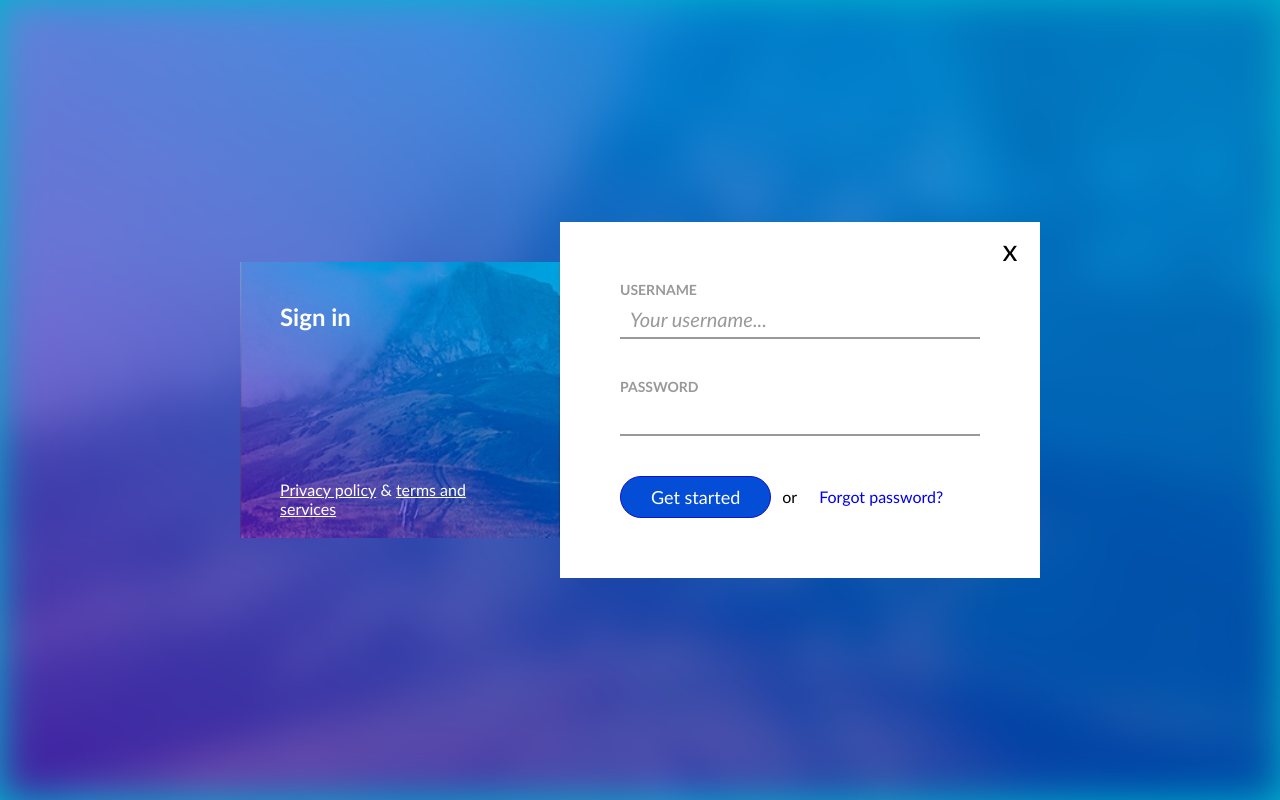
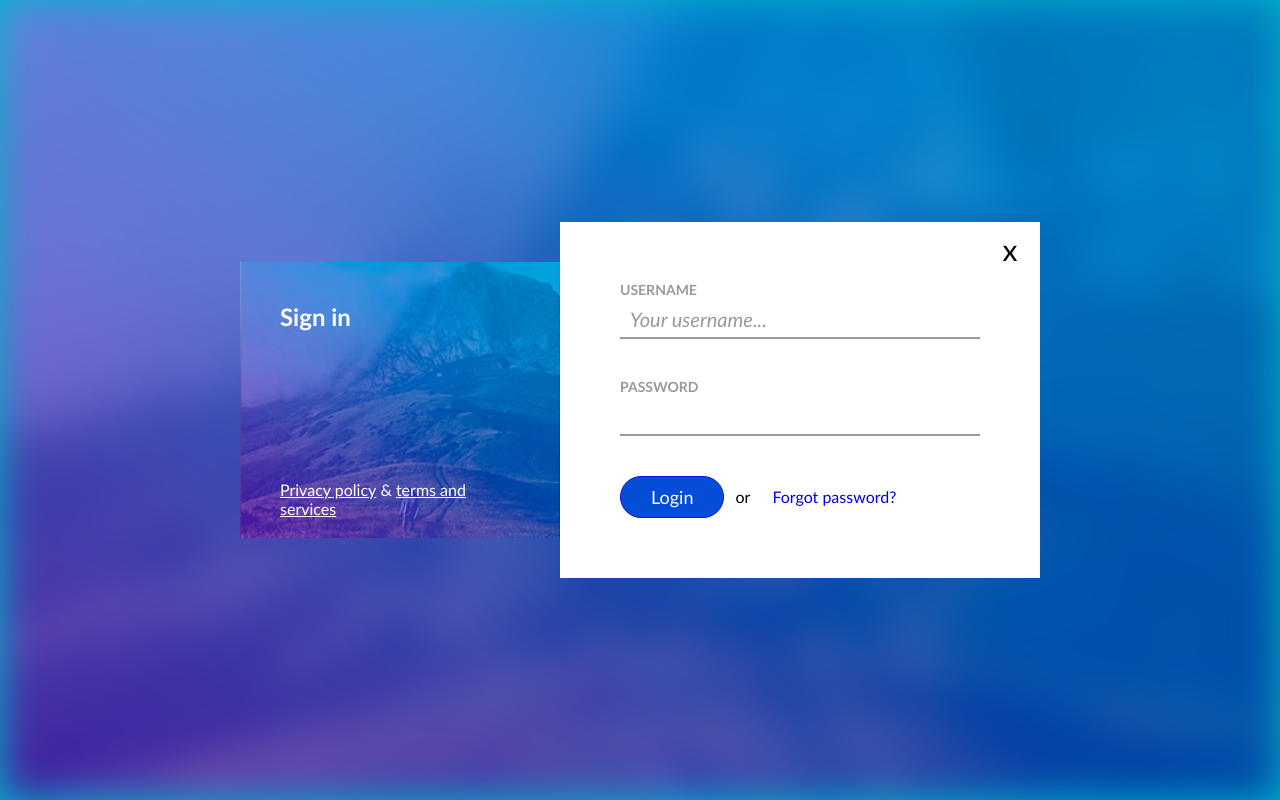
Before and after one commit to ST-dev28/6-sign-up, a plain HTML site: page sign-in/index.html in a window 1280 px wide. Drawn offline with Linux system fonts and the light colour scheme.

Commit message:
Pages adjust

```diff
--- a/sign-in/index.html
+++ b/sign-in/index.html
@@ -4,7 +4,7 @@
     <meta charset="UTF-8">
     <meta http-equiv="X-UA-Compatible" content="IE=edge">
     <meta name="viewport" content="width=device-width, initial-scale=1.0">
-    <title>Sign up<input type="email" name="" id=""></title>
+    <title>Sign in<input type="email" name="" id=""></title>
     <link rel="stylesheet" href="../css/main.css">
     <link rel="stylesheet" href="../css/form.css">
     <link rel="shortcut icon" href="../img/favicon.png" type="image/png">
@@ -31,9 +31,8 @@
                      <label for="">Password</label>
                      <input type="password" required>
                 </div>
-
                 <div class="form-row">
-                        <button type="submit">Get started</button>
+                        <button type="submit">Login</button>
                         <span>or</span>
                         <a href="../forgot-password/">Forgot password?</a>
                 </div>
```
